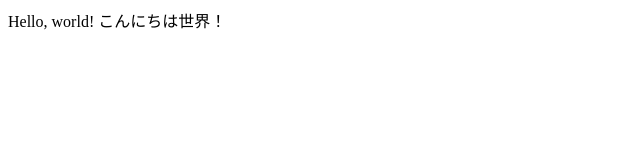
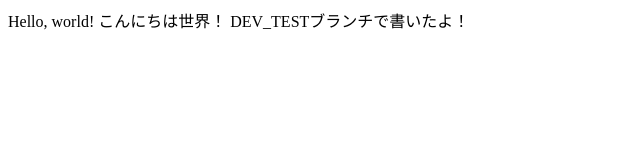
Before and after one commit to komikominet/testRepository, a plain HTML site: page index.html in a window 1280 px wide. Shown: the whole page, without its empty margins (0-640 px from the left). Drawn offline with Linux system fonts and the light colour scheme.

Commit message:
ブランチから修正

```diff
--- a/index.html
+++ b/index.html
@@ -7,5 +7,6 @@
 <body>
 	Hello, world!
 	こんにちは世界！
+	DEV_TESTブランチで書いたよ！
 </body>
 </html>
```
